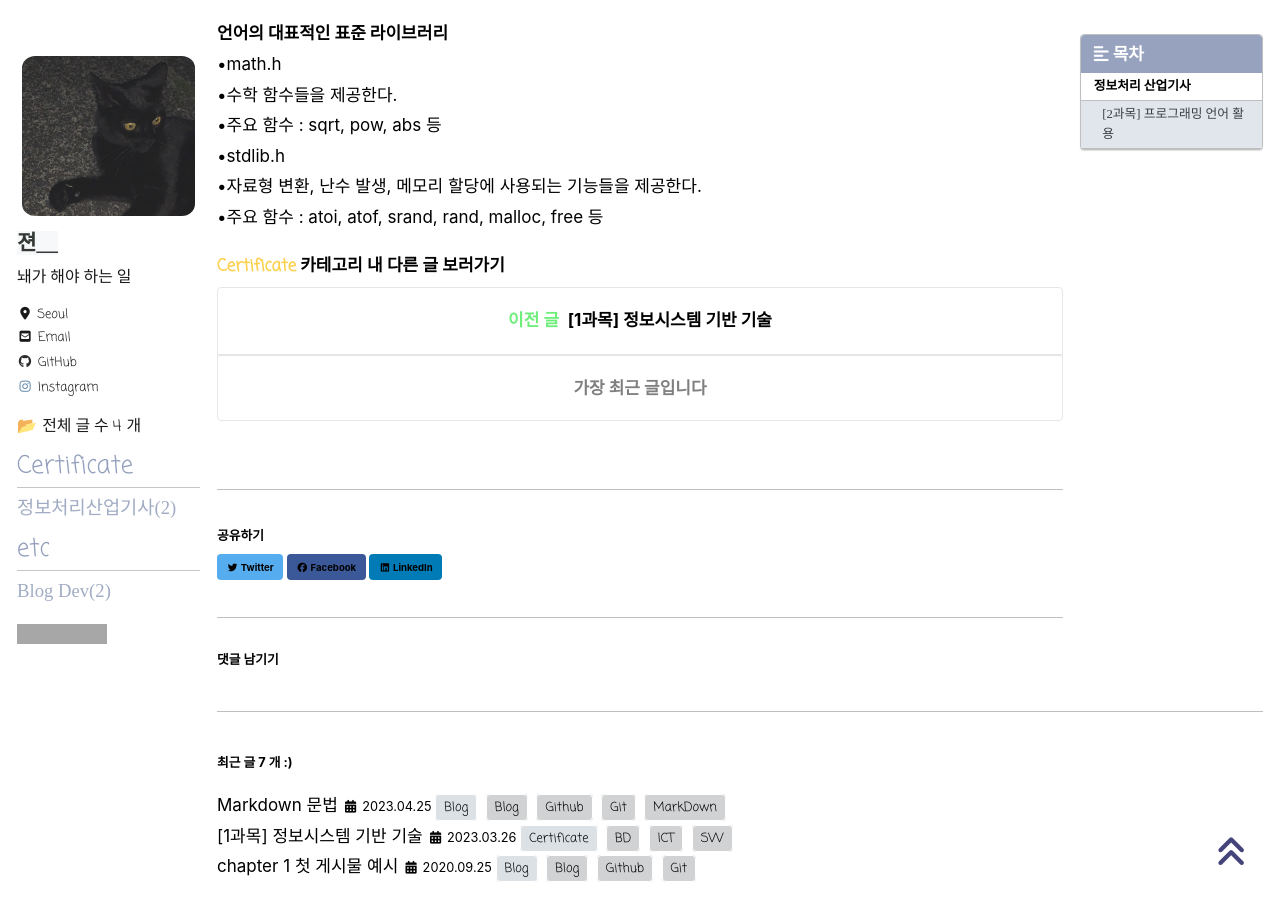
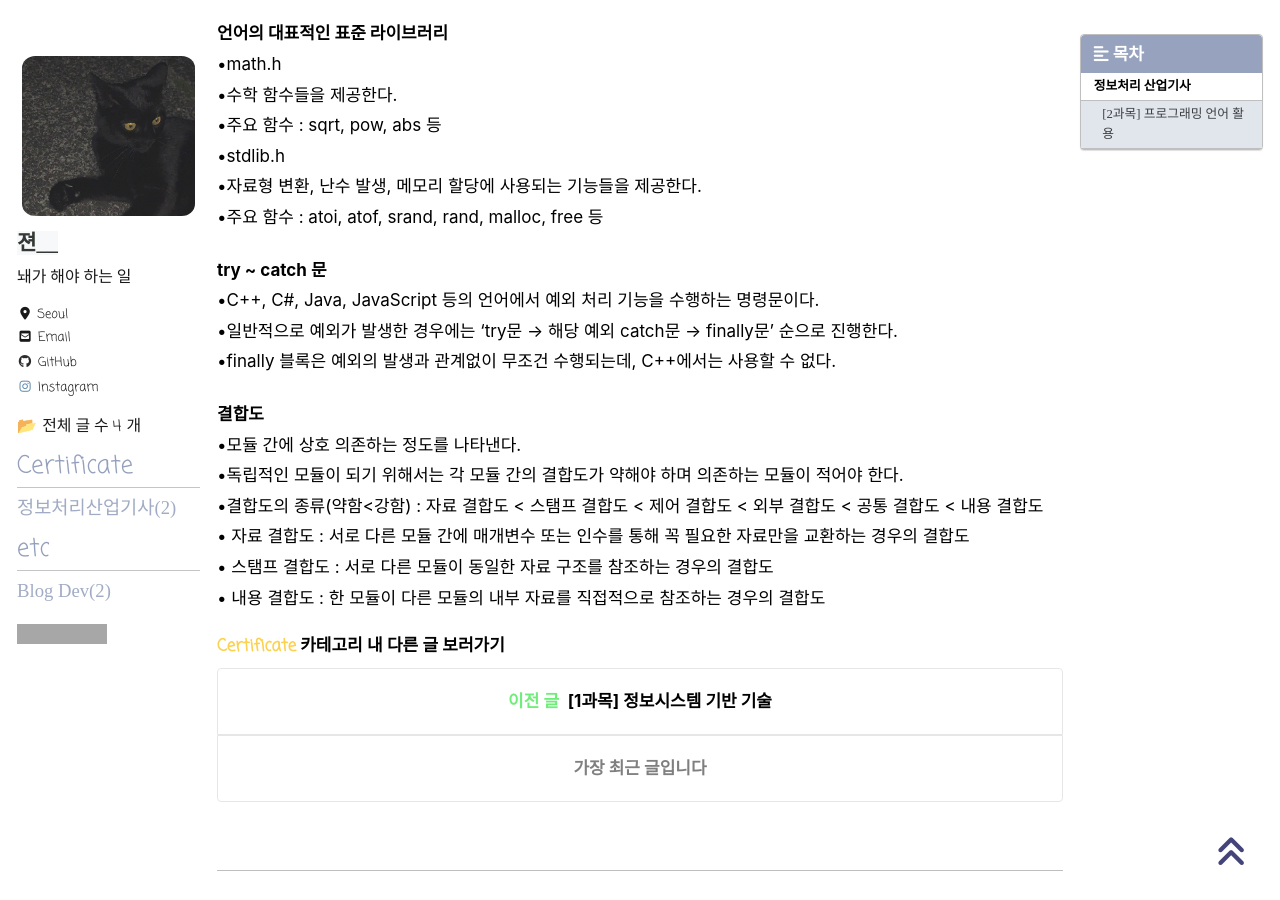
Before and after one commit to Ye0ni/Ye0ni.github.io, a Jekyll site: the page built from _posts/Certificate/2023-04-04-정보처리산업기사2.md, in a window 1280 px wide and 900 px high, scrolled down 5120 px. Built offline with Jekyll 4.4.1, drawn with Linux system fonts in a browser that asks for light colours; cached includes are drawn as plain includes; nearby versions of some CDN libraries; some web fonts are replaced; comment, search, counter and statistics services are not loaded; grey boxes are pictures that could not be loaded.

Commit message:
blog updata
,.

```diff
--- a/_posts/Certificate/2023-04-04-정보처리산업기사2.md
+++ b/_posts/Certificate/2023-04-04-정보처리산업기사2.md
@@ -196,3 +196,16 @@ r의 값과 은(는) 소수를 출력한 후, 커서를 다음 줄의 처음으
 •stdlib.h
 •자료형 변환, 난수 발생, 메모리 할당에 사용되는 기능들을 제공한다.
 •주요 함수 : atoi, atof, srand, rand, malloc, free 등
+
+**try ~ catch 문**
+•C++, C#, Java, JavaScript 등의 언어에서 예외 처리 기능을 수행하는 명령문이다.
+•일반적으로 예외가 발생한 경우에는 ‘try문 → 해당 예외 catch문 → finally문’ 순으로 진행한다.
+•finally 블록은 예외의 발생과 관계없이 무조건 수행되는데, C++에서는 사용할 수 없다.
+
+**결합도**
+•모듈 간에 상호 의존하는 정도를 나타낸다.
+•독립적인 모듈이 되기 위해서는 각 모듈 간의 결합도가 약해야 하며 의존하는 모듈이 적어야 한다.
+•결합도의 종류(약함<강함) : 자료 결합도 < 스탬프 결합도 < 제어 결합도 < 외부 결합도 < 공통 결합도 < 내용 결합도
+• 자료 결합도 : 서로 다른 모듈 간에 매개변수 또는 인수를 통해 꼭 필요한 자료만을 교환하는 경우의 결합도
+• 스탬프 결합도 : 서로 다른 모듈이 동일한 자료 구조를 참조하는 경우의 결합도
+• 내용 결합도 : 한 모듈이 다른 모듈의 내부 자료를 직접적으로 참조하는 경우의 결합도
```
